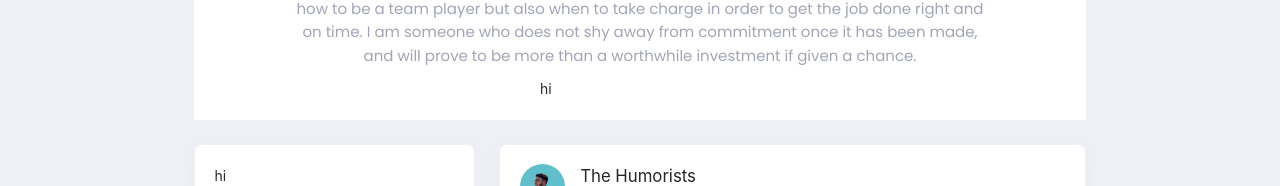
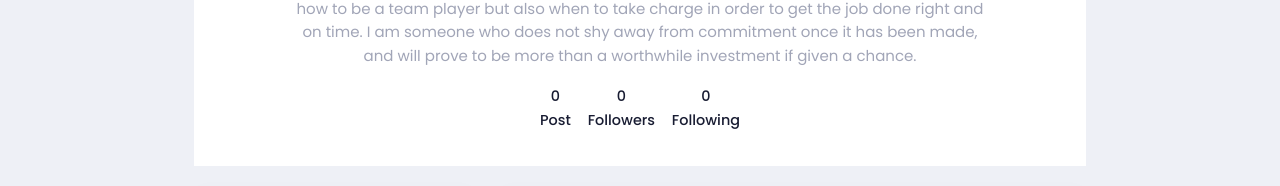
Before and after one commit to killcodeX/journalbit, a React (Create React App) app in the folder client/: page /profile in a window 1280 px wide. Shown: the part 689-875 px from the top of the page. Built offline with nearby package versions, Linux system fonts and the light colour scheme.

Commit message:
update upper profile

```diff
--- a/client/src/container/UserProfile/index.js
+++ b/client/src/container/UserProfile/index.js
@@ -1,5 +1,5 @@
 import React from "react";
-import { Seprator } from "../../components/UI/Typograpghy/style";
+import { Seprator, HeadingWrapper } from "../../components/UI/Typograpghy/style";
 import ProfilePost from "./profileDetails";
 import {
   ProfileWrapper,
@@ -11,6 +11,7 @@ import {
   UserName,
   UserDescription,
   SocialMedia,
+  Followers
 } from "./style";
 
 export default function Profile() {
@@ -46,7 +47,20 @@ export default function Profile() {
                 investment if given a chance.
               </UserDescription>
             </UserDetails>
-            <SocialMedia>hi</SocialMedia>
+            <SocialMedia>
+              <Followers>
+                <HeadingWrapper>0</HeadingWrapper>
+                <HeadingWrapper>Post</HeadingWrapper>
+              </Followers>
+              <Followers>
+                <HeadingWrapper>0</HeadingWrapper>
+                <HeadingWrapper>Followers</HeadingWrapper>
+              </Followers>
+              <Followers>
+                <HeadingWrapper>0</HeadingWrapper>
+                <HeadingWrapper>Following</HeadingWrapper>
+              </Followers>
+            </SocialMedia>
           </ProfileDetails>
           <ProfilePost />
         </ProfileWrapper>
--- a/client/src/container/UserProfile/style.js
+++ b/client/src/container/UserProfile/style.js
@@ -75,7 +75,14 @@ export const UserDescription = styled.div`
 
 export const SocialMedia = styled.div`
   width: 200px;
-  margin: 0 auto;
+  margin: 10px auto;
   display:flex;
   justify-content:space-between;
 `;
+
+export const Followers = styled.div`
+  display:flex;
+  flex-direction:column;
+  justify-content:center;
+  align-items:center;
+`;
```
